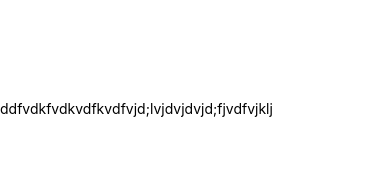
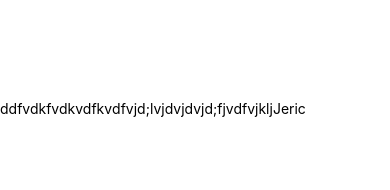
Before and after one commit to TheRealKwabena/quiz-app, a React Native app in the folder quiz-app/: screen / in a window 390 px wide. Shown: the top 190 px of the page. Built offline with nearby package versions, Linux system fonts and the light colour scheme.

Commit message:
jeric test

```diff
--- a/quiz-app/App.tsx
+++ b/quiz-app/App.tsx
@@ -12,6 +12,7 @@ export default function App() {
         <Text>
 dfvjd;lvjdvjdvjd;fjvdfvjklj
         </Text>
+        <Text>Jeric</Text>
       </View>
     </View>
   );
```
